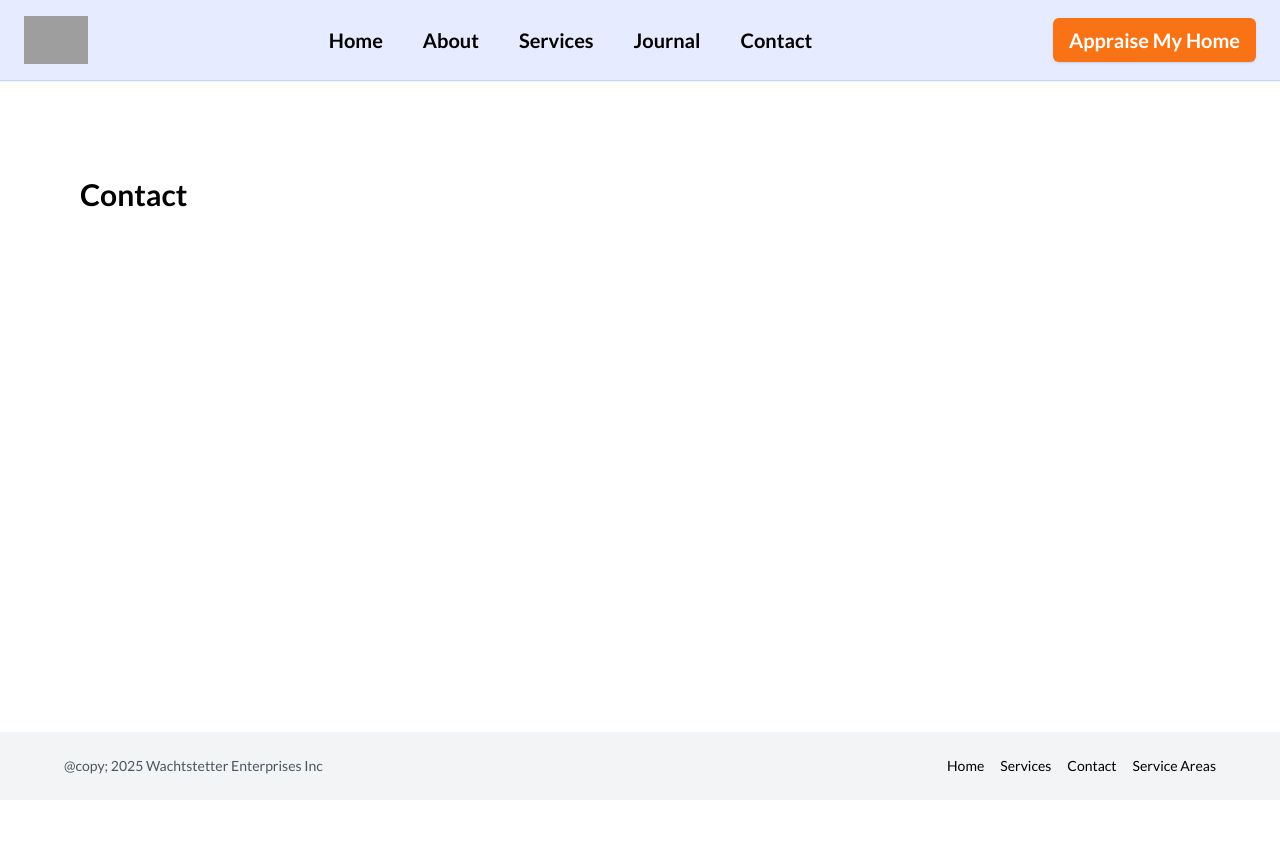
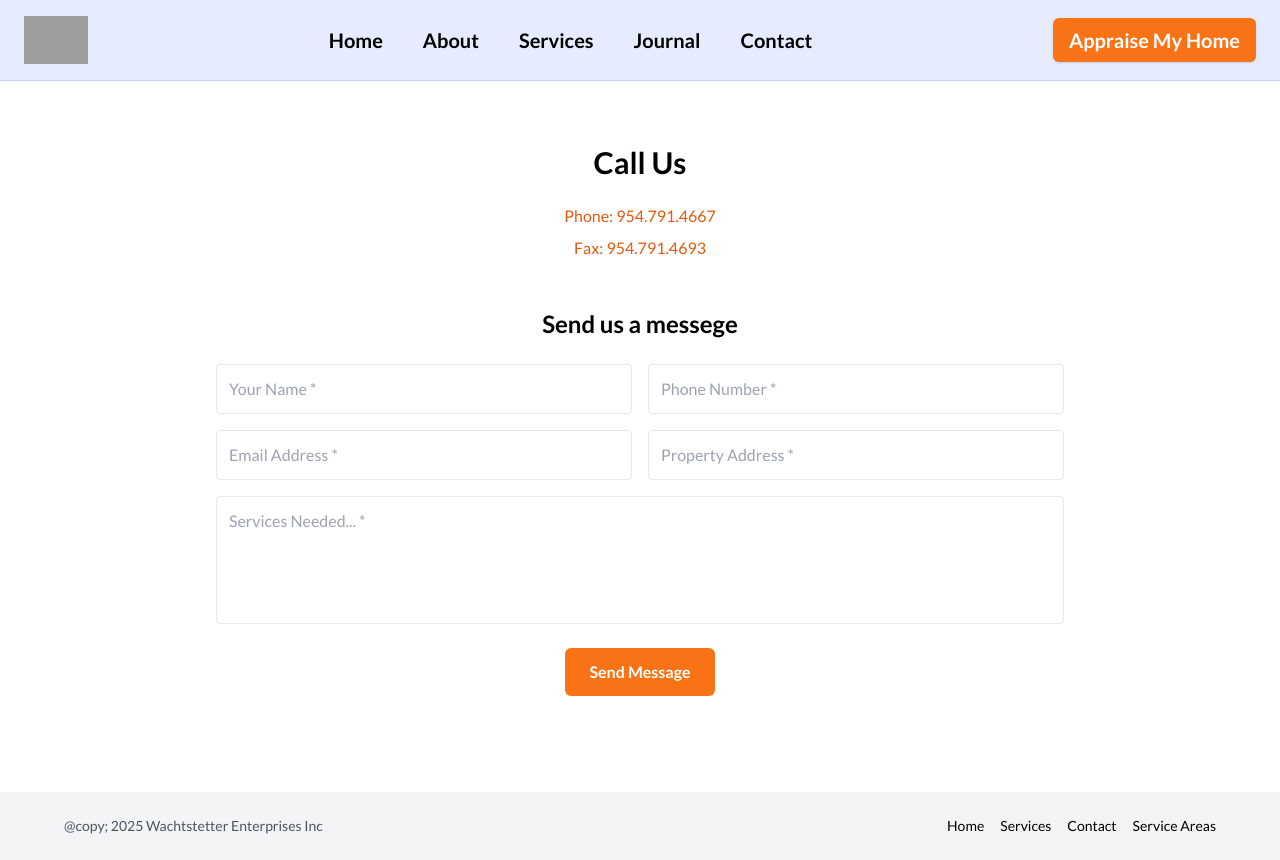
Before and after one commit to DaphneAcher/real-estate-appraisal, a React (Vite) app: page /contact in a window 1280 px wide. Before the commit the page ends 800 px from the top, so only its background shows below. Built offline with nearby package versions, Linux system fonts and the light colour scheme; grey boxes are pictures that could not be loaded.

Commit message:
contact skeleton

```diff
--- a/src/pages/Contact.jsx
+++ b/src/pages/Contact.jsx
@@ -1,7 +1,31 @@
 export default function Contact() {
   return (
-    <div className="p-20">
-      <h1 className="text-3xl font-bold">Contact</h1>
-    </div>
+    <>
+    <section className="py-12 px-6 max-w-4xl mx-auto">
+      <h2 className="text-3xl font-bold text-center mb-6">Call Us</h2>
+       <div className="text-center mb-12 space-y-2 text-orange-600 font-medium">
+        <p>Phone: 954.791.4667</p>
+        <p>Fax: 954.791.4693</p>
+       </div>
+
+       <h2 className="text-2xl font-bold text-center mb-6">Send us a messege</h2>
+      <form className="grid grid-cols-1 md:grid-cols-2 gap-4 mb-6">
+        <input type="text" placeholder="Your Name *" className="border p-3 rounded" required />
+        <input type="tel" placeholder="Phone Number *" className="border p-3 rounded" required />
+        <input type="email" placeholder="Email Address *" className="border p-3 rounded md:col-span-1" required />
+        <input type="text" placeholder="Property Address *" className="border p-3 rounded md:col-span-1" required />
+        <textarea placeholder="Services Needed... *" className="border p-3 rounded md:col-span-2 h-32 resize-none" required />
+      </form>
+
+      <div className="text-center">
+        <button className="bg-orange-500 hover:bg-orange-600 text-white font-semibold px-6 py-3 rounded-md">
+          Send Message
+        </button>
+      </div>
+
+    </section>
+
+
+    </>
   );
 }
```
